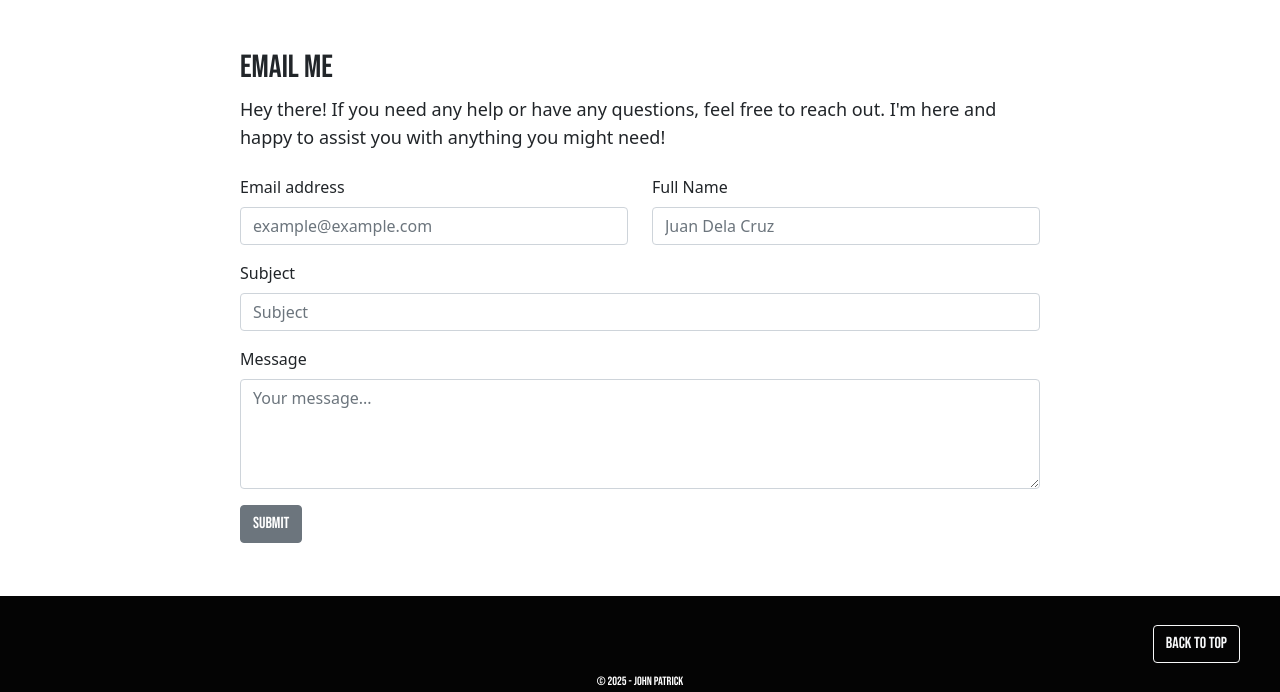
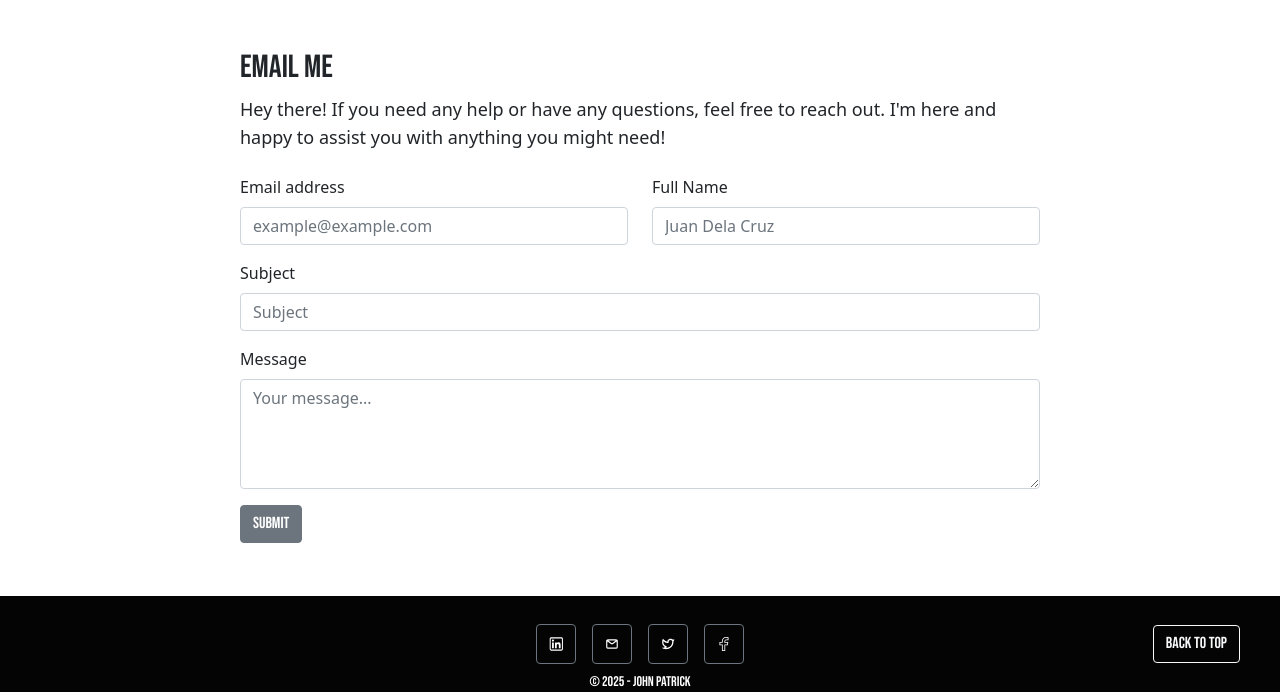
Before and after one commit to jcisidoro/sscgi_isidoro_act2, a plain HTML site: page index.html in a window 1280 px wide. Shown: the part 2736-3428 px from the top of the page. Drawn offline with nearby package versions, Linux system fonts and the light colour scheme; a web font is replaced by a local one.

Commit message:
Updated the footer and add some svg

```diff
--- a/index.html
+++ b/index.html
@@ -209,7 +209,29 @@
 
         <footer class="relative w-full h-24 bg-[#040404] flex flex-col justify-center">
             <div class="w-full h-full"></div>
-            <div class="flex w-full h-6 justify-center items-center text-xs text-white bebas-neue-regular">&copy; 2025 - John Patrick</div>
+
+            <!-- Buttons Section with Flex Centering -->
+            <div class="flex w-full justify-center space-x-4 mb-2">
+                <a href="#" class="btn btn-outline-secondary text-white text-xs bebas-neue-regular w-10 h-10 rounded">
+                    <img src="/images/link.svg" alt="LinkedIn" class="w-full h-full">
+                </a>
+                <a href="#" class="btn btn-outline-secondary text-white text-xs bebas-neue-regular w-10 h-10 rounded">
+                    <img src="/images/mail.svg" alt="Email" class="w-full h-full">
+                </a>
+                <a href="#" class="btn btn-outline-secondary text-white text-xs bebas-neue-regular w-10 h-10 rounded">
+                    <img src="/images/twit.svg" alt="Twitter" class="w-full h-full">
+                </a>
+                <a href="#" class="btn btn-outline-secondary text-white text-xs bebas-neue-regular w-10 h-10 rounded">
+                    <img src="/images/fb.svg" alt="Facebook" class="w-full h-full">
+                </a>
+            </div>
+
+            <!-- Copyright Text -->
+            <div class="flex w-full h-6 justify-center items-center text-sm text-white bebas-neue-regular">
+                &copy; 2025 - John Patrick
+            </div>
+
+            <!-- Back to Top Button -->
             <div class="absolute right-10">
                 <a href="#navbar" class="anchor-deco btn btn-outline-light bebas-neue-regular">Back To Top</a>
             </div>
```
Also changed, not shown: images/fb.svg (added), images/link.svg (added), images/mail.svg (added), images/twit.svg (added).
